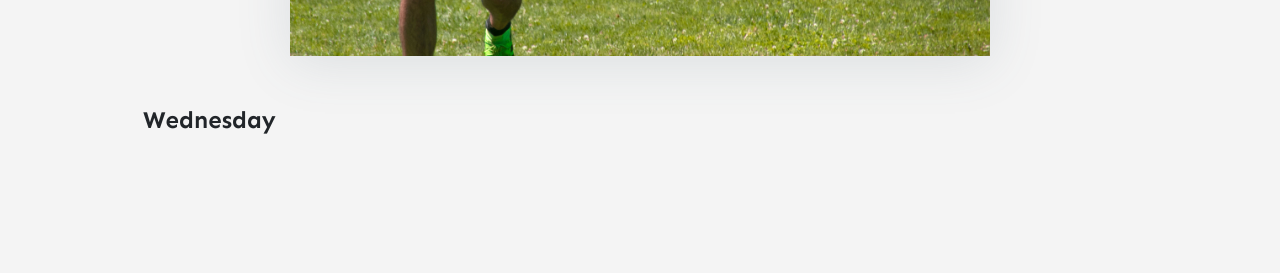
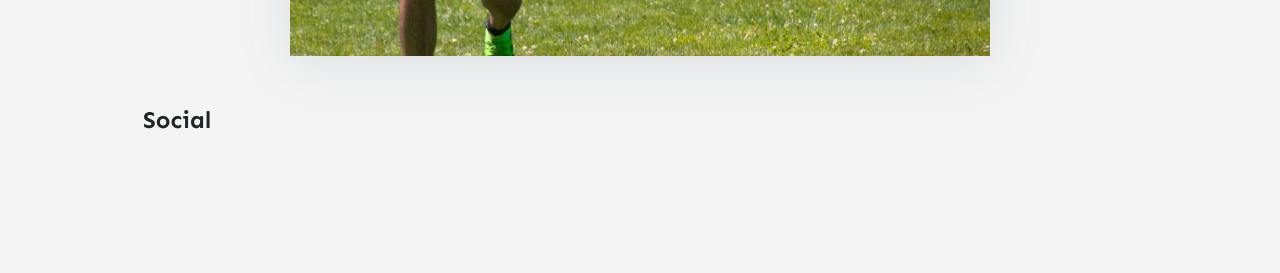
Before and after one commit to stackbit-projects/blue-triceratops-4f502, a Jekyll site: the page built from _pages/about.md, in a window 1280 px wide. Shown: the part 1036-1309 px from the top of the page. Built offline with Jekyll 4.4.1, drawn with Linux system fonts in a browser that asks for light colours; nearby versions of some CDN libraries; comment, search, counter and statistics services are not loaded.

Commit message:
home.html: changed

```diff
--- a/_layouts/home.html
+++ b/_layouts/home.html
@@ -20,7 +20,7 @@ permalink: "/home.html"
 
 <div class="column-group">
     <div class="three-column">
-        <h4>Wednesday</h4>
+        <h4>Social</h4>
         <p></p>
     </div>
 </div>
```
